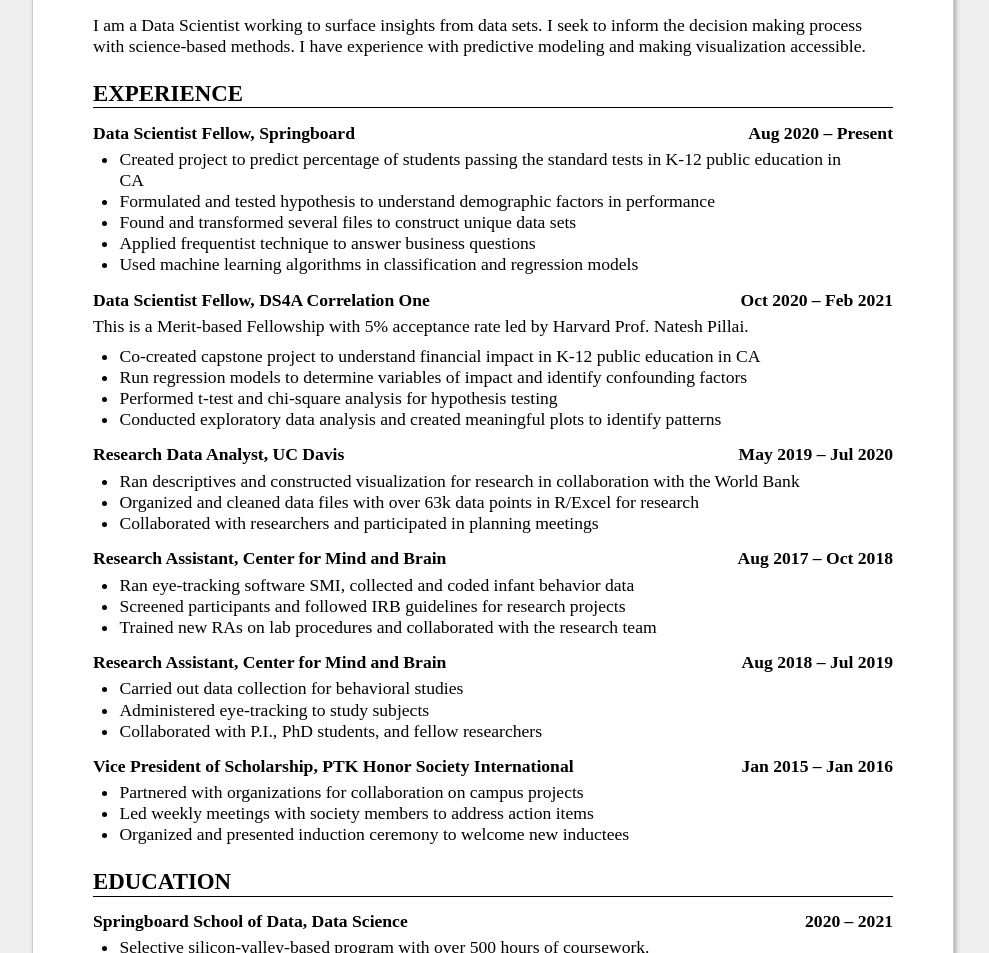
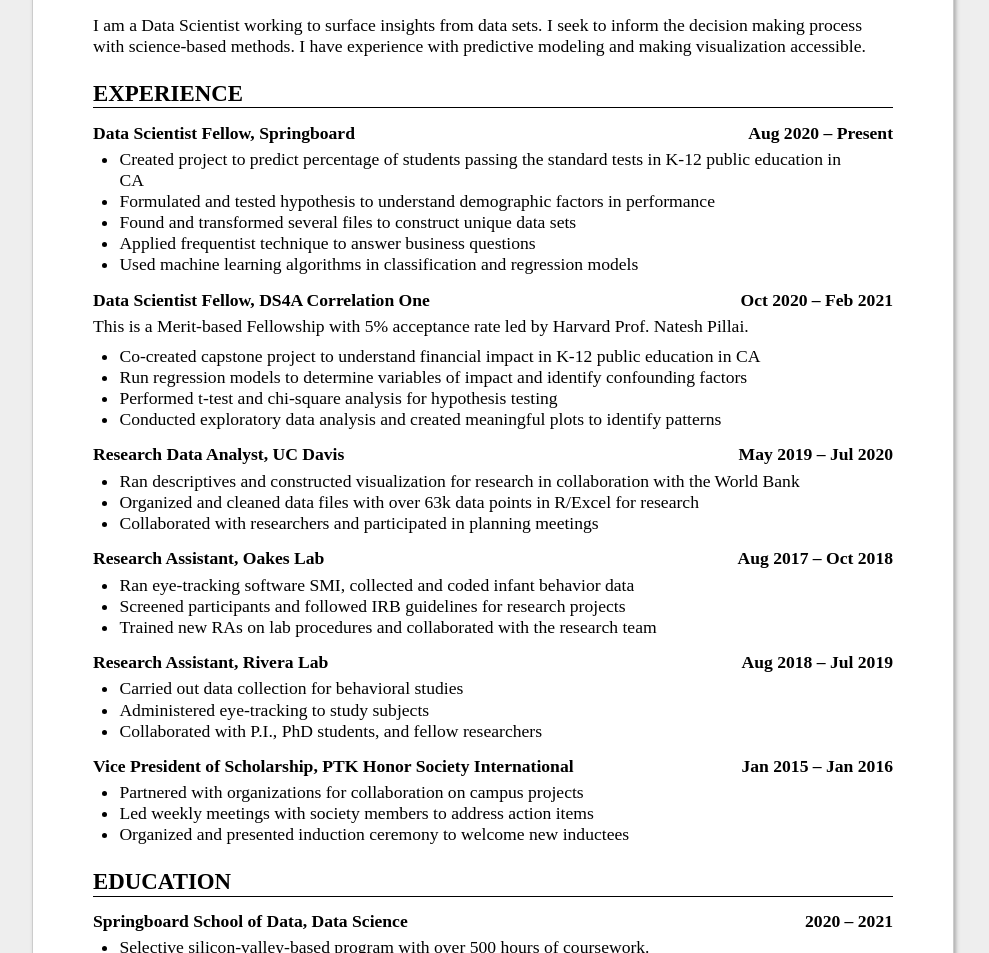
Before and after one commit to gabriellewald/resume.md, a plain HTML site: page docs/index.html in a window 1280 px wide. Shown: the part 147-1100 px from the top of the page, without its empty margins (147-1136 px from the left). Drawn offline with Linux system fonts and the light colour scheme.

Commit message:
python resume.py

```diff
--- a/docs/index.html
+++ b/docs/index.html
@@ -156,13 +156,13 @@ hand -->
 <li>Organized and cleaned data files with over 63k data points in R/Excel for research</li>
 <li>Collaborated with researchers and participated in planning meetings</li>
 </ul>
-<h3><span>Research Assistant, Center for Mind and Brain</span> <span>Aug 2017 &ndash; Oct 2018</span></h3>
+<h3><span>Research Assistant, Oakes Lab</span> <span>Aug 2017 &ndash; Oct 2018</span></h3>
 <ul>
 <li>Ran eye-tracking software SMI, collected and coded infant behavior data</li>
 <li>Screened participants and followed IRB guidelines for research projects</li>
 <li>Trained new RAs on lab procedures and collaborated with the research team</li>
 </ul>
-<h3><span>Research Assistant, Center for Mind and Brain</span> <span>Aug 2018 &ndash; Jul 2019</span></h3>
+<h3><span>Research Assistant, Rivera Lab</span> <span>Aug 2018 &ndash; Jul 2019</span></h3>
 <ul>
 <li>Carried out data collection for behavioral studies</li>
 <li>Administered eye-tracking to study subjects </li>
```
Also changed, not shown: 1 other file.
